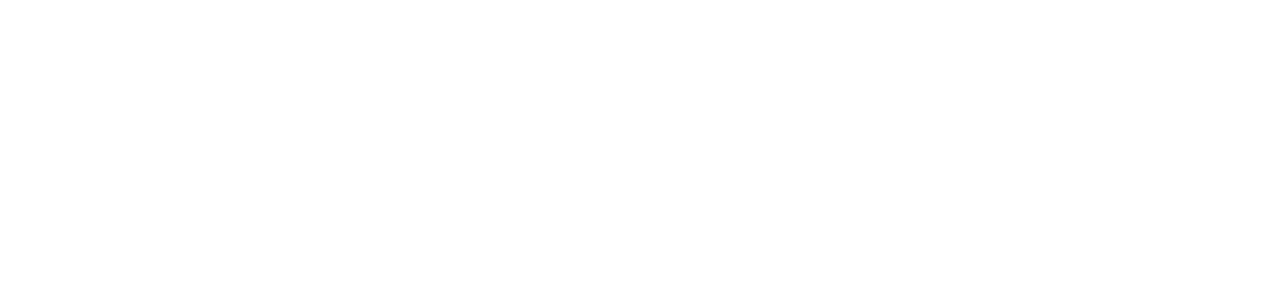
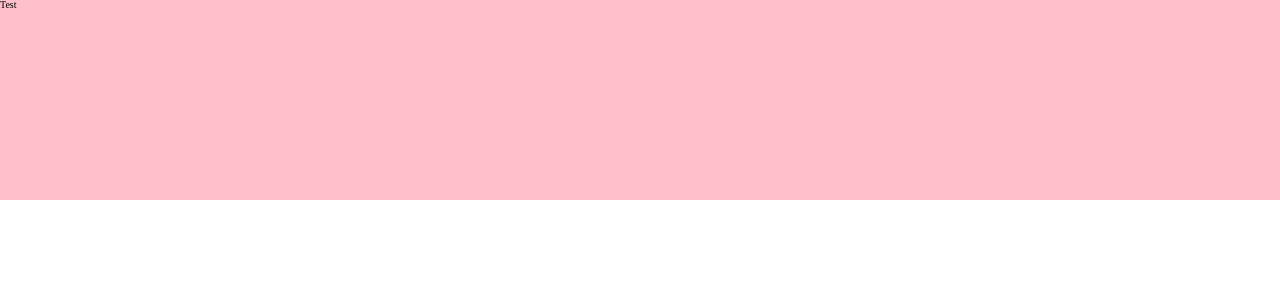
Before and after one commit to riding-bom/salon, a React (Create React App) app: page / in a window 1280 px wide. Shown: the top 300 px of the page. Built offline with nearby package versions, Linux system fonts and the light colour scheme.

Commit message:
[추가] css reset, test file
1. styled-reset 라이브러리 사용.
2. 테스트용 컴포넌트, 컨테이너, 페이지 작성

```diff
--- a/package.json
+++ b/package.json
@@ -22,6 +22,7 @@
     "redux": "^4.0.5",
     "redux-thunk": "^2.3.0",
     "styled-components": "^5.2.3",
+    "styled-reset": "^4.3.4",
     "typescript": "^4.1.2",
     "web-vitals": "^1.0.1"
   },
--- a/src/App/App.tsx
+++ b/src/App/App.tsx
@@ -1,7 +1,7 @@
+import Welcome from "pages/Welcome";
+
 function App() {
-  return (
-    null
-  );
+  return <Welcome />;
 }
 
 export default App;
--- /dev/null
+++ b/src/GlobalStyle.styled.tsx
@@ -0,0 +1,11 @@
+import { createGlobalStyle } from "styled-components";
+import reset from "styled-reset";
+
+const GlobalStyle = createGlobalStyle`
+  ${reset}
+  body {
+    font-size: 10px;
+  }
+`;
+
+export default GlobalStyle;
--- /dev/null
+++ b/src/components/Test/Test.tsx
@@ -0,0 +1,5 @@
+const Test = () => {
+  return <div>Test</div>;
+};
+
+export default Test;
--- /dev/null
+++ b/src/containers/Header/Header.styled.tsx
@@ -0,0 +1,11 @@
+import styled from "styled-components";
+import Header from "./Header";
+
+const StyledHeader = styled(Header)`
+  display: block;
+  width: 100%;
+  height: 200px;
+  background-color: pink;
+`;
+
+export default StyledHeader;
--- /dev/null
+++ b/src/containers/Header/Header.tsx
@@ -0,0 +1,15 @@
+import Test from "components/Test/Test";
+
+type HeaderProps = {
+  className?: string;
+};
+
+const Header = ({ className }: HeaderProps) => {
+  return (
+    <header className={className}>
+      <Test />
+    </header>
+  );
+};
+
+export default Header;
--- a/src/index.tsx
+++ b/src/index.tsx
@@ -1,9 +1,11 @@
 import React from "react";
 import ReactDOM from "react-dom";
-import App from "./App/App";
+import App from "App/App";
+import GlobalStyle from "GlobalStyle.styled";
 
 ReactDOM.render(
   <React.StrictMode>
+    <GlobalStyle />
     <App />
   </React.StrictMode>,
   document.getElementById("root")
--- /dev/null
+++ b/src/pages/Welcome.tsx
@@ -0,0 +1,7 @@
+import StyledHeader from "containers/Header/Header.styled";
+
+const Welcome = () => {
+  return <StyledHeader />;
+};
+
+export default Welcome;
```
Also changed, not shown: tsconfig.json (+4 -9 lines), 1 other file (tests, documents, lock files or other folders).
